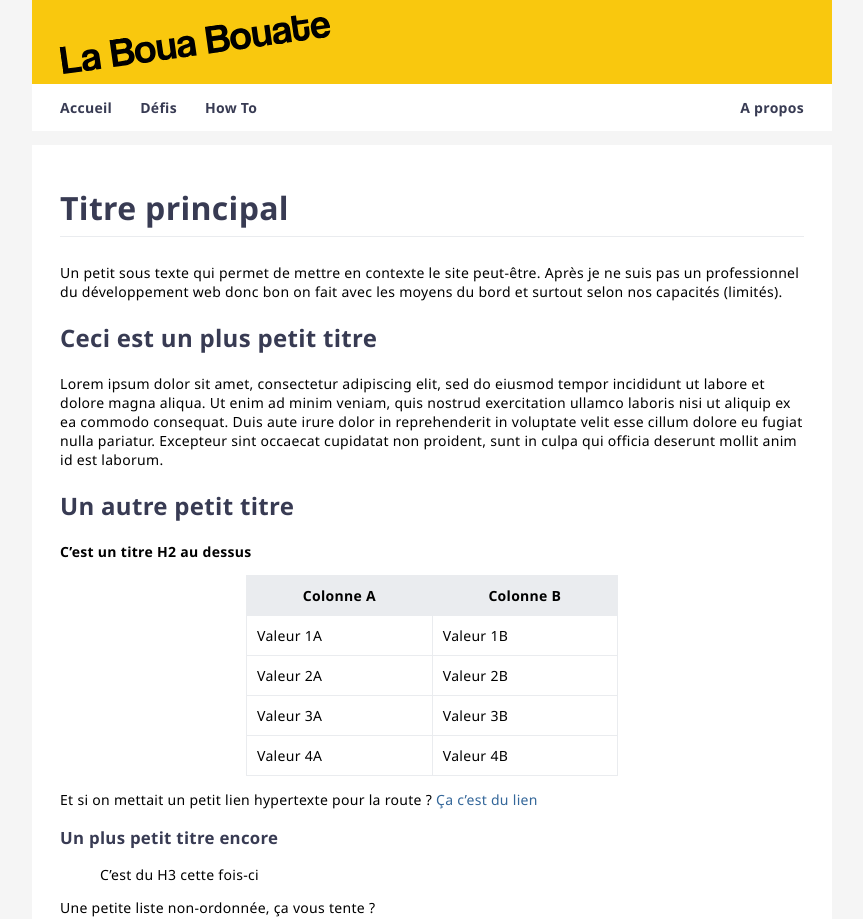
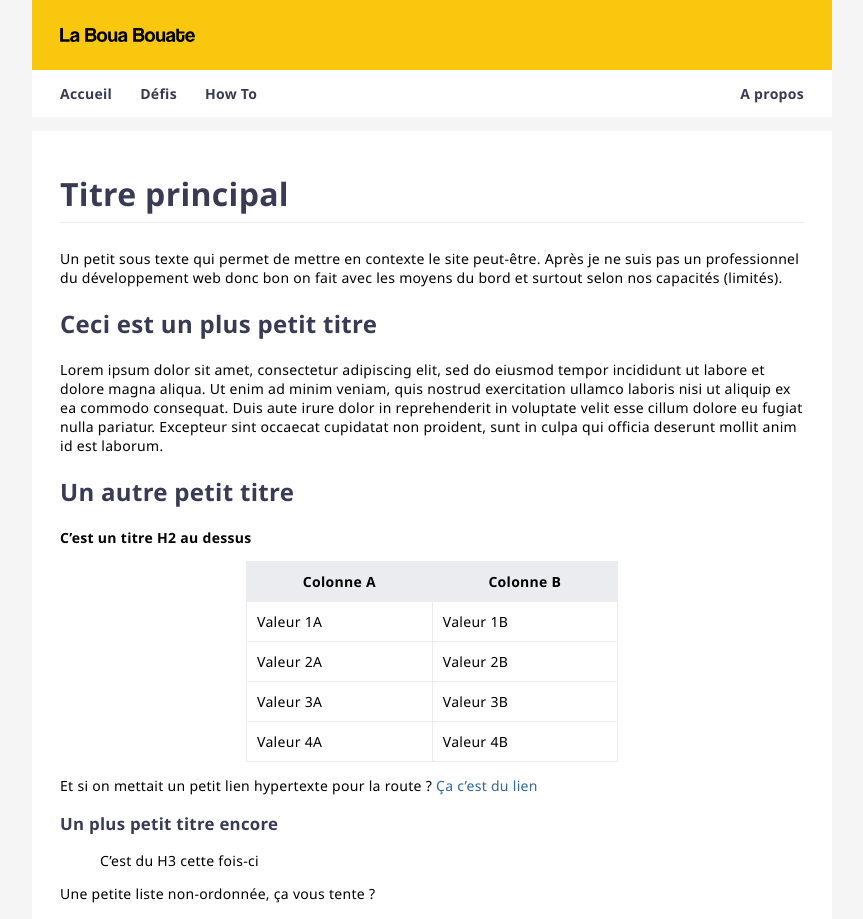
Before and after one commit to leobouard/leobouard.github.io, a Jekyll site: the page built from index.md, in a window 1280 px wide. Shown: the top 919 px of the page, without its empty margins (208-1071 px from the left). Built offline with Jekyll 4.4.1, drawn with Linux system fonts in a browser that asks for light colours; our own code applies the rules of GitHub Pages for plain Markdown files.

Commit message:
Update style.scss

```diff
--- a/assets/css/style.scss
+++ b/assets/css/style.scss
@@ -43,8 +43,8 @@ header {
 }
 
 .logo img {
-    max-height: 2em;
-    transform: rotate(-8deg);
+    max-height: 1em;
+    /* transform: rotate(-8deg); */
     transition: all 900ms ease-out;
     image-rendering: optimizeQuality;
 }
```
